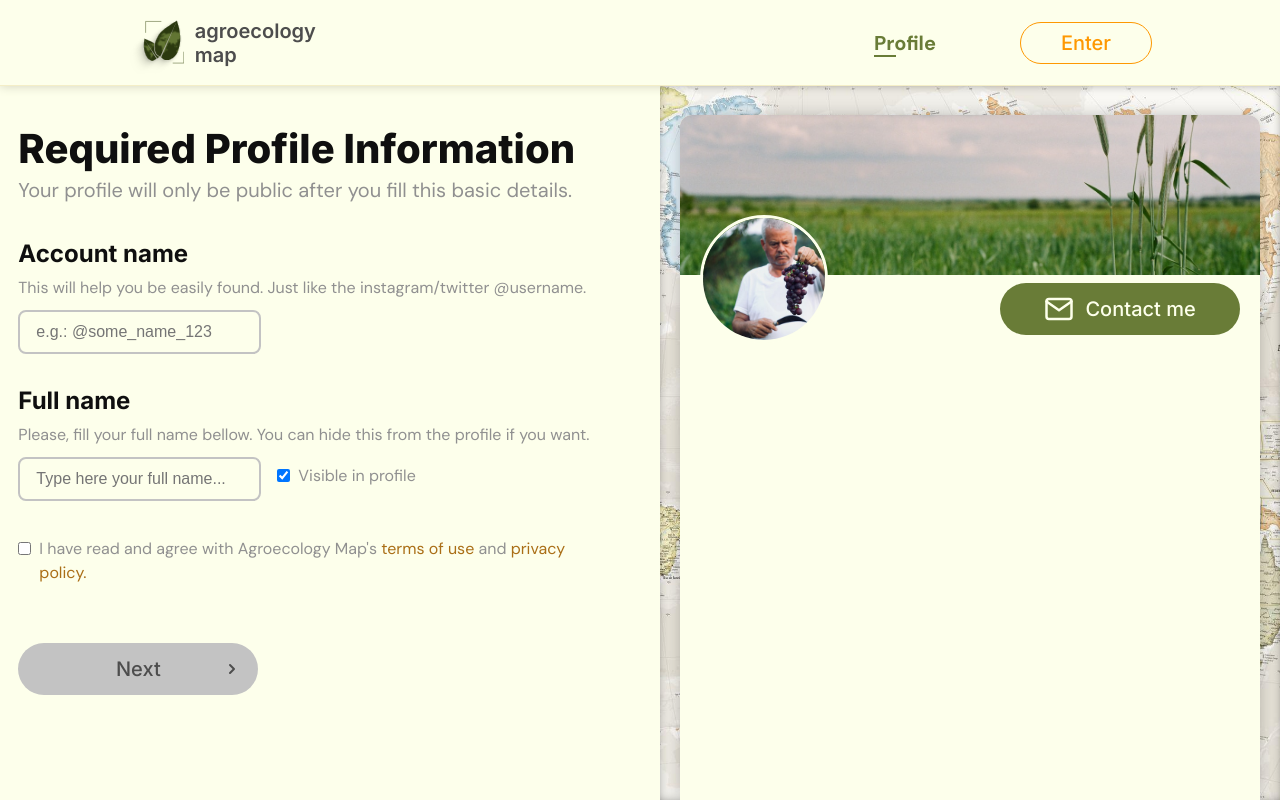
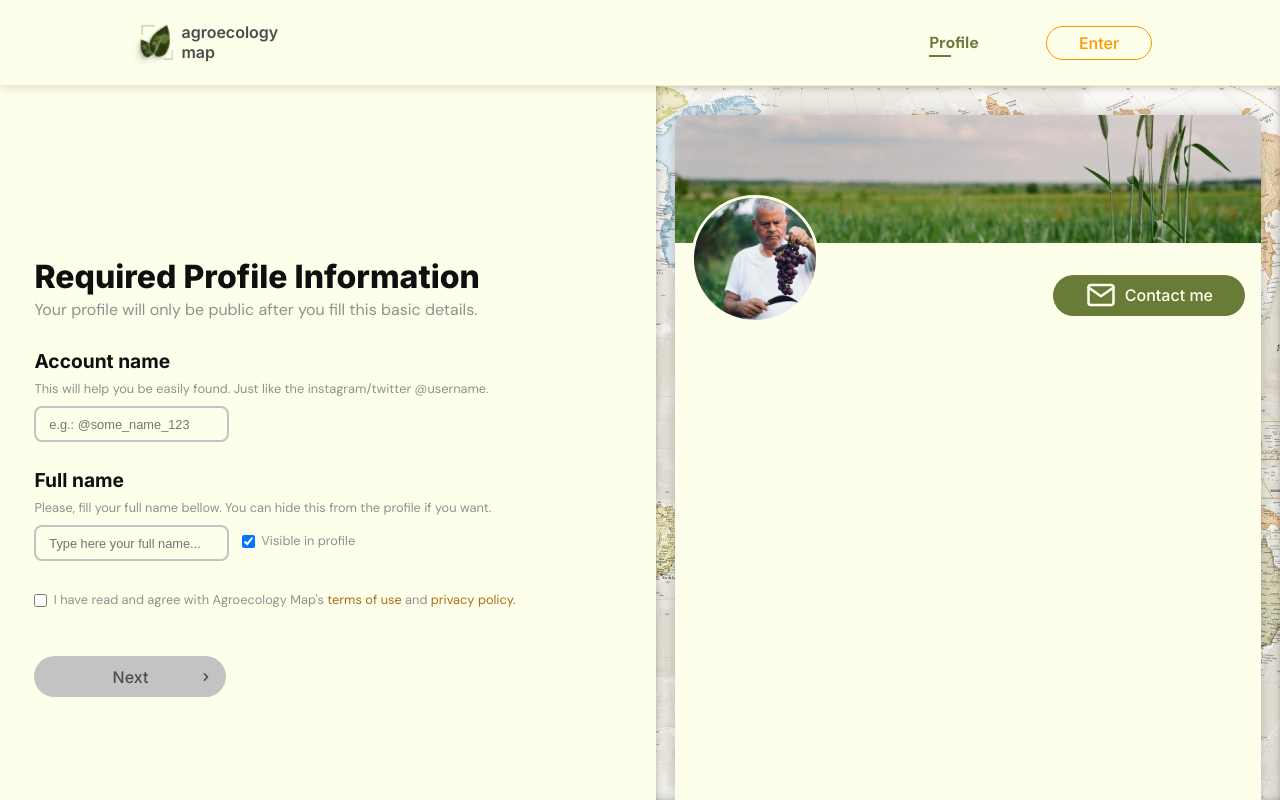
Before and after one commit to marcelo-soares-souza/Agroecology-Map-Frontend, a React (Vite) app: page /profile in a window 1280 px wide. Built offline with nearby package versions, Linux system fonts and the light colour scheme.

Commit message:
feat: keyboard navigation improvement on ImageSelection component

```diff
--- a/src/components/ProfileRegistration/CameraButton.tsx
+++ b/src/components/ProfileRegistration/CameraButton.tsx
@@ -7,8 +7,6 @@ interface ICameraButton {
 }
 
 const CameraButton = (props: ICameraButton) => {
-  const rand = Math.floor(Math.random() * 1000);
-
   const addPhotoChangedHandler = (
     event: React.ChangeEvent<HTMLInputElement>
   ) => {
@@ -16,20 +14,18 @@ const CameraButton = (props: ICameraButton) => {
   };
 
   return (
-    <label htmlFor={`file-input-${rand}`} style={{ cursor: "pointer" }}>
     <div className={classes.inputImage}>
       <div className={classes.cameraIcon}>
         <FiCamera color="#EEE" size={32} />
       </div>
       <input
-          id={`file-input-${rand}`}
+        tabIndex={-1}
         type="file"
         name="file"
         accept="image/x-png, image/jpeg"
         onChange={addPhotoChangedHandler}
       />
     </div>
-    </label>
   );
 };
 
--- a/src/components/ProfileRegistration/ImageSelection.tsx
+++ b/src/components/ProfileRegistration/ImageSelection.tsx
@@ -57,6 +57,13 @@ const ImageSelection = (props: IImageSelection) => {
     }
   };
 
+  const keyboardSelectOnFocusHandler = (
+    event: React.KeyboardEvent<HTMLDivElement>
+  ) => {
+    if (event.key === "Enter" || event.key === " ")
+      event.currentTarget.getElementsByTagName("input")[0].click();
+  };
+
   return (
     <div className={firstColumn}>
       <div className="h-group">
@@ -68,14 +75,22 @@ const ImageSelection = (props: IImageSelection) => {
         </p>
       </div>
       <div className="w-full mb-3">
-        <div className={classes.banner}>
+        <div
+          className={classes.banner}
+          tabIndex={0}
+          onKeyUp={keyboardSelectOnFocusHandler}
+        >
           <img
             src={bannerImageFile}
             alt={t("userAccountProfile.bannerImgAlt")}
           />
           <CameraButton addPhoto={addBannerPhotoHandler} />
         </div>
-        <div className={classes.avatar}>
+        <div
+          className={classes.avatar}
+          tabIndex={0}
+          onKeyUp={keyboardSelectOnFocusHandler}
+        >
           <img
             src={avatarImageFile}
             alt={t("userAccountProfile.avatarImgAlt")}
--- a/src/pages/ProfileRegistration.module.css
+++ b/src/pages/ProfileRegistration.module.css
@@ -4,14 +4,17 @@
 }
 
 .firstColumn {
-  margin: max(1rem, 5%) 1rem max(1rem, 15%) 1rem;
+  /* margin: max(1rem, 5%) 1rem max(1rem, 15%) 1rem; */
   width: min(98%, 640px);
+  height: 100%;
   display: flex;
   flex-direction: column;
+  justify-content: end;
   align-items: start;
   justify-self: center;
   gap: var(--space-4);
-  align-self: end;
+  /* align-self: end; */
+  padding: 1rem max(1rem, 2%) max(2rem, 15%) max(1rem, 2%);
 }
 
 .error {
--- a/src/theme/texts.module.css
+++ b/src/theme/texts.module.css
@@ -95,6 +95,14 @@ a:hover {
   color: var(--orange);
 }
 
+
+/* Tablet */
+@media (max-width: 1440px) {
+  :root {
+    font-size: 16px;
+  }
+}
+
 /* Mobile */
 
 @media (max-width: 920px) {
```
Lines whose indentation alone changed are shown as unchanged.
